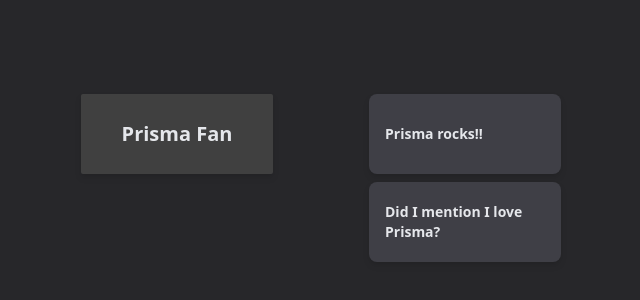
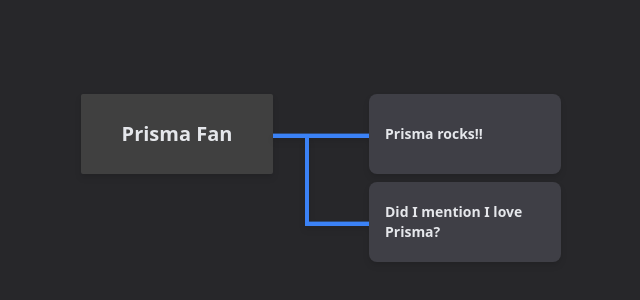
Before and after one commit to Scott-Zeta/NodePlaygorund, a React (Vite) app in the folder GraphQL_FS/react-client/: page / in a window 1280 px wide. Shown: the part 218-518 px from the top of the page, without its empty margins (319-959 px from the left). Built offline with nearby package versions, Linux system fonts and the light colour scheme.

Commit message:
add a fancy branch for display, not what I like

```diff
--- /dev/null
+++ b/GraphQL_FS/react-client/src/components/Branch.tsx
@@ -0,0 +1,18 @@
+function Branch({ trunk }: { trunk: boolean }) {
+  return (
+    <div
+      className={`
+            ${!trunk ? `border-l-4` : ''}
+            ${trunk ? 'w-24' : 'w-16'}
+            ${trunk ? '-translate-x-24' : '-translate-x-16'}
+            scale-y-110
+            transition
+            ease-in-out
+            duration-300
+            group-hover:border-teal-400
+            h-full border-blue-500 border-b-4 absolute -translate-y-10`}
+    />
+  );
+}
+
+export default Branch;
--- a/GraphQL_FS/react-client/src/components/MessageDisplay.tsx
+++ b/GraphQL_FS/react-client/src/components/MessageDisplay.tsx
@@ -1,4 +1,5 @@
 import { Message } from '../types';
+import Branch from './Branch';
 
 type Props = {
   message: Message;
@@ -8,6 +9,7 @@
 function MessageDisplay({ message, index }: Props) {
   return (
     <div className="group mb-2 shrink-0 rounded-lg flex items-center drop-shadow-md bg-zinc-700 w-48 h-20 relative">
+      <Branch trunk={index === 0} />
       <p className="text-sm text-gray-200 font-bold px-4">{message.body}</p>
     </div>
   );
```
